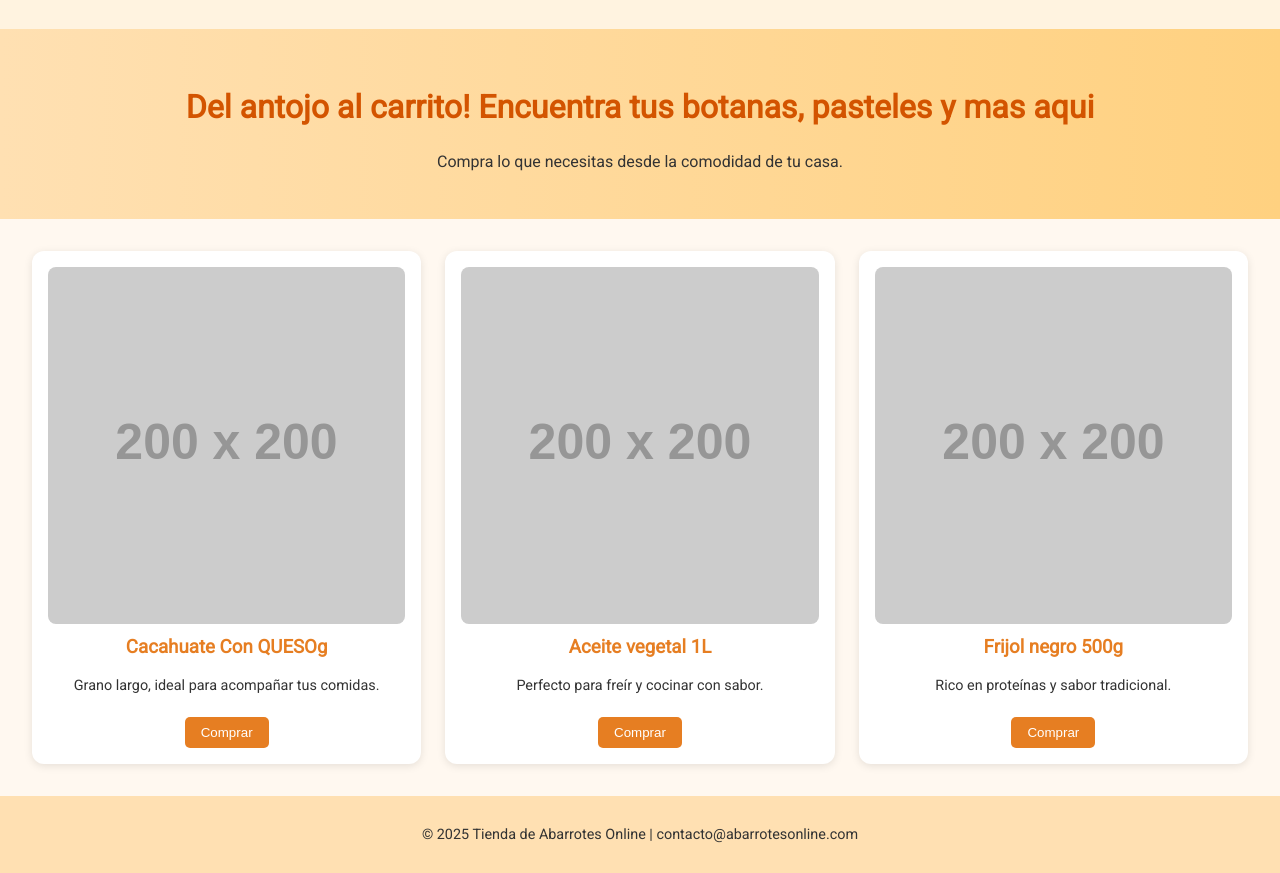
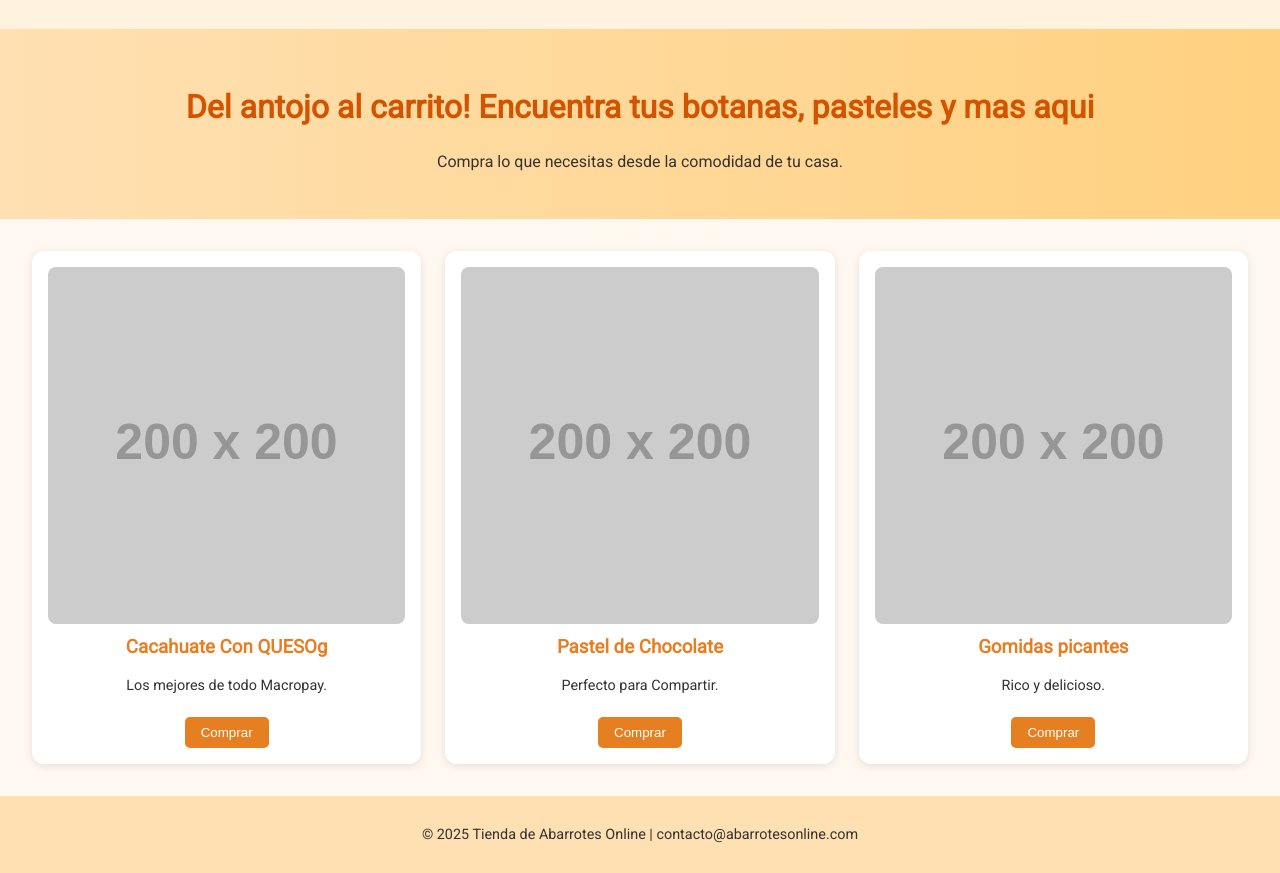
Before and after one commit to Sociosdeventaonline/Sociosdeventa, a plain HTML site: page index.html in a window 1280 px wide. Shown: the part 118-991 px from the top of the page. Drawn offline with nearby package versions, Linux system fonts and the light colour scheme; placeholder pictures from the web are drawn by us.

Commit message:
Update index.html

```diff
--- a/index.html
+++ b/index.html
@@ -111,20 +111,20 @@
     <div class="product">
       <img src="https://via.placeholder.com/200" alt="Cacahuate Con QUESO" />
       <h3>Cacahuate Con QUESOg</h3>
-      <p>Grano largo, ideal para acompañar tus comidas.</p>
+      <p>Los mejores de todo Macropay.</p>
       <button onclick="enviarPedido('Cacahuate Con QUESO')">Comprar</button>
     </div>
     <div class="product">
-      <img src="https://via.placeholder.com/200" alt="Aceite vegetal 1L" />
-      <h3>Aceite vegetal 1L</h3>
-      <p>Perfecto para freír y cocinar con sabor.</p>
-      <button onclick="enviarPedido('Aceite vegetal 1L')">Comprar</button>
+      <img src="https://via.placeholder.com/200" alt="Pastel de Chocolate" />
+      <h3>Pastel de Chocolate</h3>
+      <p>Perfecto para Compartir.</p>
+      <button onclick="enviarPedido('Pastel de Chocolate')">Comprar</button>
     </div>
     <div class="product">
-      <img src="https://via.placeholder.com/200" alt="Frijol negro 500g" />
-      <h3>Frijol negro 500g</h3>
-      <p>Rico en proteínas y sabor tradicional.</p>
-      <button onclick="enviarPedido('Frijol negro 500g')">Comprar</button>
+      <img src="https://via.placeholder.com/200" alt="Gomidas picantes" />
+      <h3>Gomidas picantes</h3>
+      <p>Rico  y delicioso.</p>
+      <button onclick="enviarPedido('Gomidas picantes')">Comprar</button>
     </div>
   </section>
 
```
